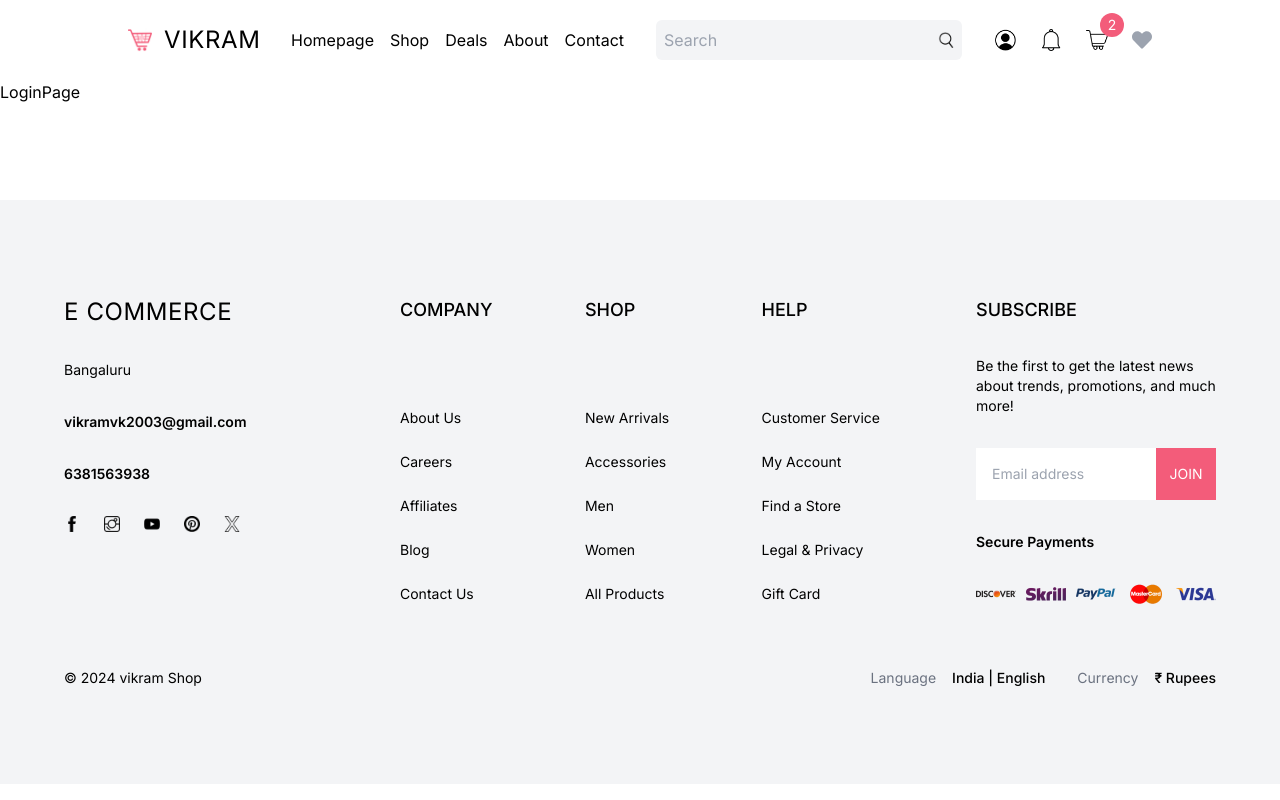
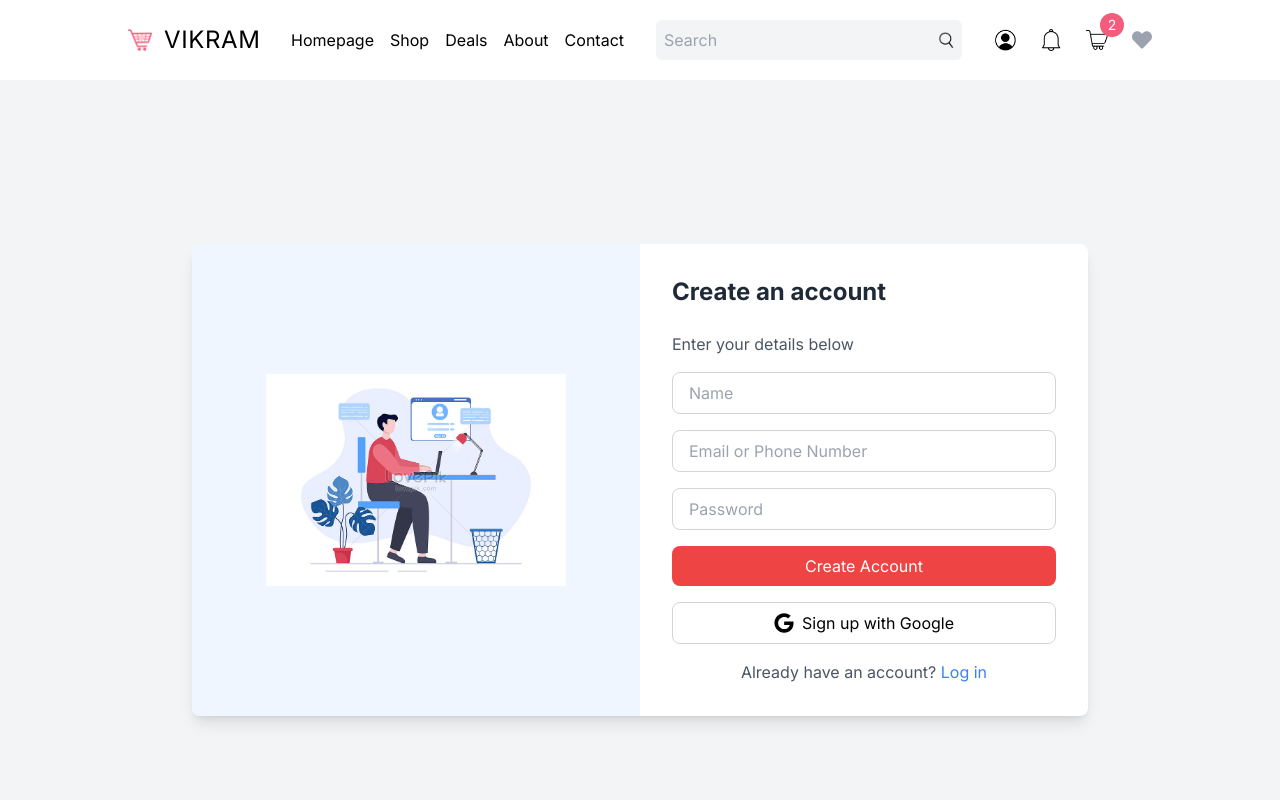
Before and after one commit to vikramvk2003/e-commerce, a Next.js app: page /login in a window 1280 px wide. Shown: the top 800 px of the page. Built offline with nearby package versions, Linux system fonts and the light colour scheme.

Commit message:
added the login page and cart funtionality

```diff
--- a/src/app/cart/page.tsx
+++ b/src/app/cart/page.tsx
@@ -8,35 +8,52 @@ const CartPage = () => {
   const [cartItems, setCartItems] = useState<any[]>([]);
 
   useEffect(() => {
-    const storedCart = JSON.parse(localStorage.getItem('cart') || '[]');
-    setCartItems(storedCart);
+    const storedCart = JSON.parse(localStorage.getItem("cart") || "[]");
+    const updatedCart = storedCart.map((item: any) => ({
+      ...item,
+      quantity: item.quantity || 1,
+    }));
+    setCartItems(updatedCart);
   }, []);
 
   const removeFromCart = (id: number) => {
-    const updatedCart = cartItems.filter(item => item.id !== id);
-    localStorage.setItem('cart', JSON.stringify(updatedCart));
+    const updatedCart = cartItems.filter((item) => item.id !== id);
+    localStorage.setItem("cart", JSON.stringify(updatedCart));
     setCartItems(updatedCart);
   };
 
-  const calculateTotal = () => {
-    return cartItems.reduce((total, item) => {
-      const discountedPrice = item.price * (1 - (item.discountPercentage! / 100));
-      return total + discountedPrice;
-    }, 0).toFixed(2);
+  const handleQuantityChange = (id: number, quantity: number) => {
+    const updatedCart = cartItems.map((item) =>
+      item.id === id ? { ...item, quantity } : item
+    );
+    localStorage.setItem("cart", JSON.stringify(updatedCart));
+    setCartItems(updatedCart);
+  };
+
+  const calculateSubtotal = () => {
+    return cartItems
+      .reduce((total, item) => {
+        const discountedPrice = item.price * (1 - item.discountPercentage! / 100);
+        return total + discountedPrice * item.quantity;
+      }, 0)
+      .toFixed(2);
   };
 
   return (
-    <div className="mt-12">
-      <h2 className="text-2xl font-semibold mb-6">Your Cart</h2>
+    <div className="container mx-auto mt-12 px-4">
+      <h2 className="text-2xl font-semibold mb-6 text-center">Shopping Cart</h2>
+
       {cartItems.length === 0 ? (
-        <p>Your cart is empty. <Link href="/">Continue Shopping</Link></p>
+        <p className="text-center">
+          Your cart is empty. <Link href="/" className="text-blue-500">Continue Shopping</Link>
+        </p>
       ) : (
-        <div>
-          <div className="grid grid-cols-1 md:grid-cols-2 lg:grid-cols-3 gap-6">
+        <div className="grid grid-cols-1 lg:grid-cols-3 gap-8">
+          {/* Cart Items */}
+          <div className="lg:col-span-2 space-y-4">
             {cartItems.map((item) => (
-              <div key={item.id} className="flex flex-col p-4 bg-white shadow-lg rounded-lg">
-                <Link href={"/" + item.id}>
-                  <div className="relative w-full h-64">
+              <div key={item.id} className="flex items-center p-4 bg-white shadow rounded-lg">
+                <div className="relative w-24 h-24 mr-4">
                   <Image
                     src={item.image || "/product.png"}
                     alt={item.title}
@@ -45,24 +62,67 @@ const CartPage = () => {
                     className="object-cover rounded-md"
                   />
                 </div>
-                  <h3 className="text-sm font-medium text-gray-800">{item.title}</h3>
-                  <span className="text-lg font-semibold text-red-500">
-                    ${(item.price * (1 - (item.discountPercentage! / 100))).toFixed(2)}
+                <div className="flex-1">
+                  <h3 className="text-lg font-medium text-gray-800">{item.title}</h3>
+                  <div className="flex items-center mt-2">
+                    <span className="text-lg font-semibold text-gray-600">
+                      ${(item.price * (1 - item.discountPercentage! / 100)).toFixed(2)}
                     </span>
-                </Link>
+                    <span className="text-sm font-medium text-gray-500 ml-2">x Quantity</span>
+                    <select
+                      className="ml-2 border rounded p-1"
+                      value={item.quantity}
+                      onChange={(e) => handleQuantityChange(item.id, parseInt(e.target.value))}
+                    >
+                      {[1, 2, 3, 4, 5].map((qty) => (
+                        <option key={qty} value={qty}>
+                          {qty}
+                        </option>
+                      ))}
+                    </select>
+                  </div>
+                </div>
                 <button
                   onClick={() => removeFromCart(item.id)}
-                  className="mt-2 py-2 bg-red-500 text-white rounded-md hover:bg-red-600 transition"
+                  className="text-red-500 hover:text-red-700 transition ml-4"
                 >
-                  Remove
+                  &#10006;
                 </button>
               </div>
             ))}
+
+            {/* Return to Shop and Update Cart Buttons */}
+            <div className="flex justify-between">
+              <Link href="/" className="px-4 py-2 bg-gray-200 rounded hover:bg-gray-300">
+                Return To Shop
+              </Link>
+              <button className="px-4 py-2 bg-gray-200 rounded hover:bg-gray-300">
+                Update Cart
+              </button>
             </div>
-          <div className="mt-6">
-            <h3 className="text-lg font-semibold">Total Price: ${calculateTotal()}</h3>
-            <button className="mt-4 px-6 py-2 bg-black text-white rounded-lg hover:bg-gray-800 transition">
-              Checkout
+          </div>
+
+          {/* Cart Summary */}
+          <div className="p-4 bg-white shadow rounded-lg">
+            <h3 className="text-lg font-semibold mb-4">Cart Total</h3>
+            <div className="space-y-2">
+              <div className="flex justify-between">
+                <span>Subtotal:</span>
+                <span>${calculateSubtotal()}</span>
+              </div>
+              <div className="flex justify-between">
+                <span>Shipping:</span>
+                <span>Free</span>
+              </div>
+              <div className="flex justify-between font-semibold">
+                <span>Total:</span>
+                <span>${calculateSubtotal()}</span>
+              </div>
+            </div>
+
+            {/* Proceed to Checkout Button */}
+            <button className="w-full mt-4 py-2 bg-red-500 text-white rounded hover:bg-red-600 transition">
+              Proceed to Checkout
             </button>
           </div>
         </div>
--- a/src/app/login/page.tsx
+++ b/src/app/login/page.tsx
@@ -1,9 +1,73 @@
-import React from 'react'
+import React from 'react';
+import Image from 'next/image';
+import Link from 'next/link';
+import { FaGoogle } from "react-icons/fa";
+
 
 const LoginPage = () => {
   return (
-    <div>LoginPage</div>
-  )
-}
+    <div className="flex min-h-screen items-center justify-center bg-gray-100">
+      <div className="flex w-full max-w-4xl bg-white shadow-lg rounded-lg overflow-hidden">
 
-export default LoginPage
+        {/* Left Side - Image Section */}
+        <div className="hidden md:flex w-1/2 bg-blue-50 items-center justify-center">
+          <Image
+            src="/bg.png" // replace with your image path
+            alt="Shopping cart with phone"
+            width={300}
+            height={400}
+            className="object-contain"
+          />
+        </div>
+
+        {/* Right Side - Form Section */}
+        <div className="w-full md:w-1/2 p-8">
+          <h2 className="text-2xl font-bold text-gray-800 mb-6">Create an account</h2>
+          <p className="text-gray-600 mb-4">Enter your details below</p>
+
+          <form className="space-y-4">
+            <input
+              type="text"
+              placeholder="Name"
+              className="w-full px-4 py-2 border border-gray-300 rounded-lg focus:outline-none focus:border-gray-500"
+            />
+            <input
+              type="email"
+              placeholder="Email or Phone Number"
+              className="w-full px-4 py-2 border border-gray-300 rounded-lg focus:outline-none focus:border-gray-500"
+            />
+            <input
+              type="password"
+              placeholder="Password"
+              className="w-full px-4 py-2 border border-gray-300 rounded-lg focus:outline-none focus:border-gray-500"
+            />
+
+            <button
+              type="submit"
+              className="w-full py-2 bg-red-500 text-white rounded-lg hover:bg-red-600 transition"
+            >
+              Create Account
+            </button>
+          </form>
+
+          <div className="flex items-center justify-center mt-4">
+            <button className="flex items-center justify-center w-full py-2 border border-gray-300 rounded-lg hover:bg-gray-100 transition">
+            <FaGoogle   className="w-5 h-5 mr-2"  />
+
+              Sign up with Google
+            </button>
+          </div>
+
+          <p className="text-center mt-4 text-gray-600">
+            Already have an account?{' '}
+            <Link href="/login" className="text-blue-500 hover:underline">
+              Log in
+            </Link>
+          </p>
+        </div>
+      </div>
+    </div>
+  );
+};
+
+export default LoginPage;
```
Also changed, not shown: public/bg.png (added). Lines whose indentation alone changed are shown as unchanged.
